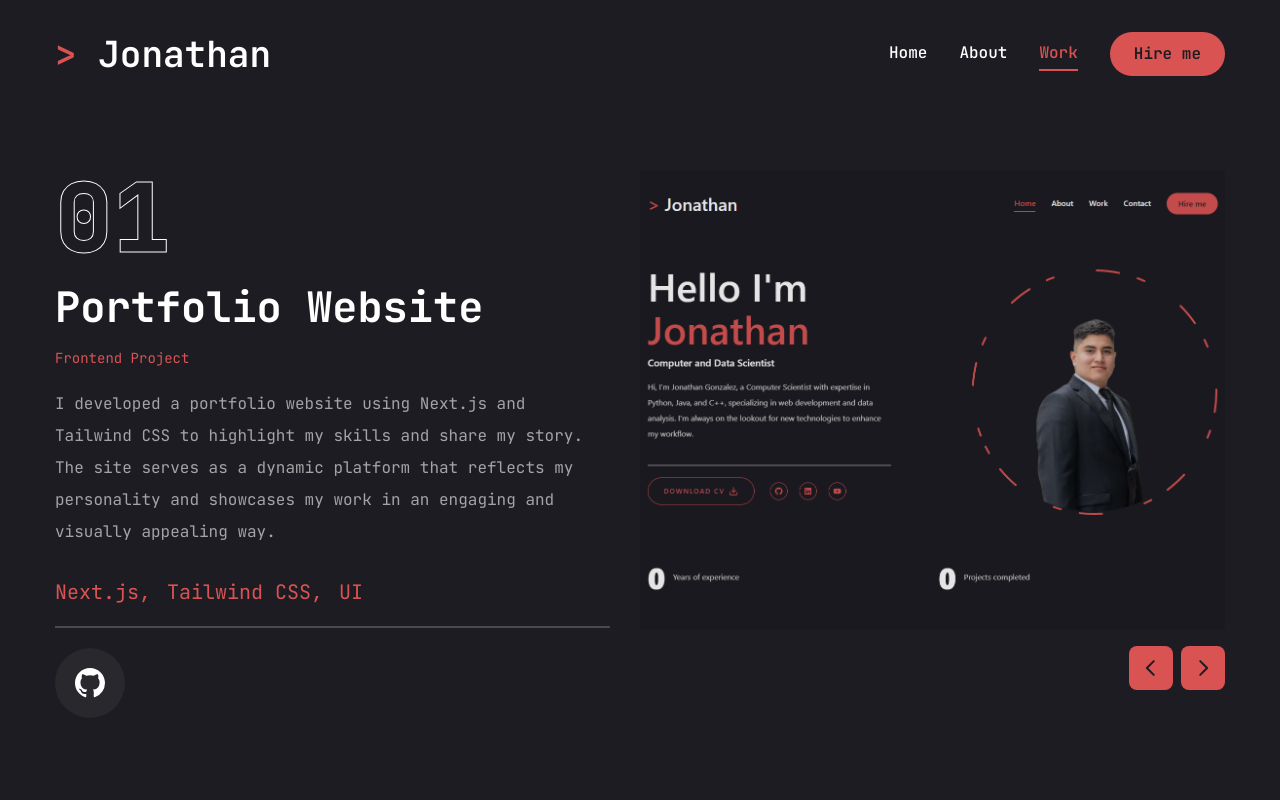
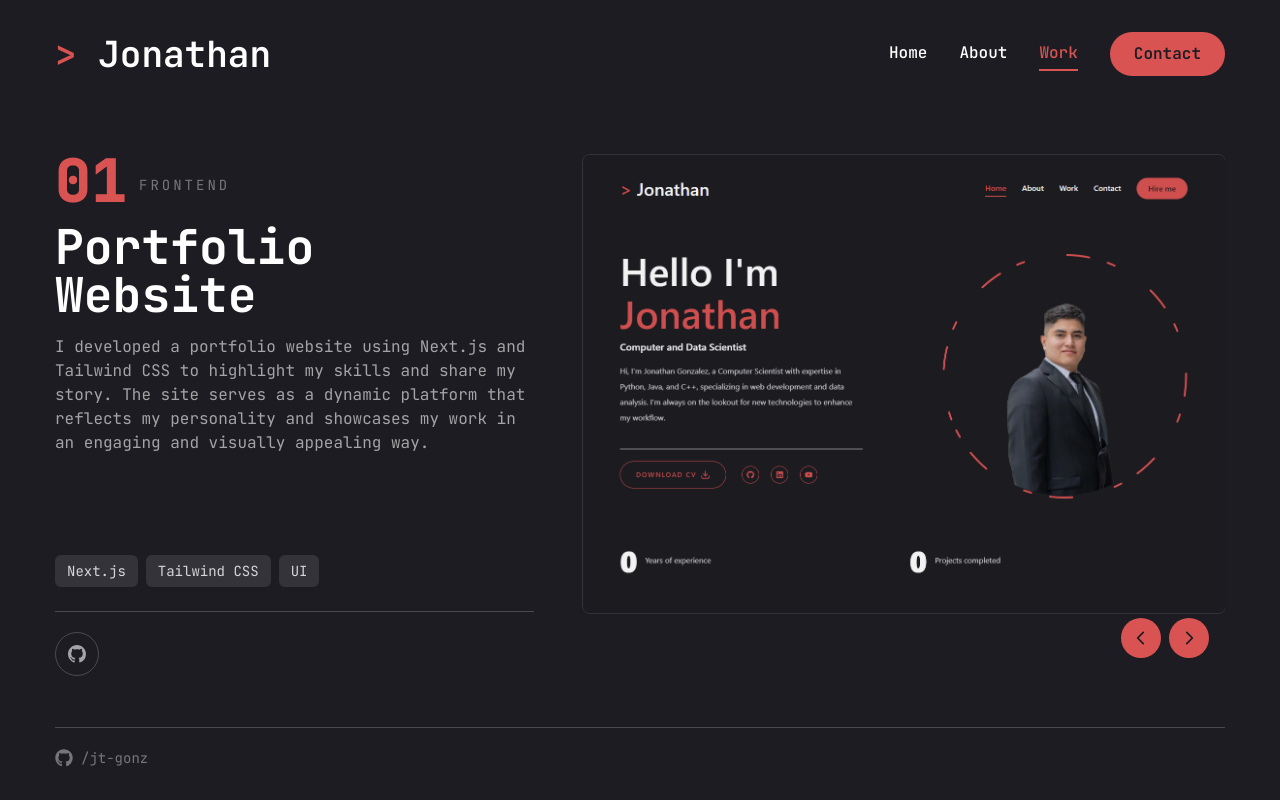
Before and after one commit to JonathanJT109/portfolio, a Next.js app: page /work in a window 1280 px wide. Built offline with nearby package versions, Linux system fonts and the light colour scheme.

Commit message:
Redesign: minimalist-futuristic overhaul across all pages, refactored Stats, mobile nav, and layout consistency

```diff
--- a/app/contact/page.jsx
+++ b/app/contact/page.jsx
@@ -19,20 +19,7 @@ import {
   SelectValue,
 } from "@/components/ui/select"
 
-import { FaPhoneAlt, FaEnvelope } from "react-icons/fa";
-
-const info = [
-  {
-    icon: <FaPhoneAlt />,
-    title: "Phone",
-    description: "(765) 631-3209",
-  },
-  {
-    icon: <FaEnvelope />,
-    title: "Email Address",
-    description: "jonathangon.2014@gmail.com",
-  },
-]
+import { FaEnvelope } from "react-icons/fa";
 
 const Contact = () => {
   const handleSubmit = async (e) => {
@@ -84,25 +71,35 @@ const Contact = () => {
           ease: "easeIn",
         }
       }}
-      className="py-6"
+      className="xl:h-full flex flex-col py-6 xl:py-0"
     >
-      <div className="container mx-auto">
-        <div className="flex flex-col xl:flex-row gap-[30px]">
-          <div className="xl:w-[54%] order-2 xl:order-none">
+      <div className="container mx-auto max-w-[800px]">
+        {/* Header */}
+        <div className="text-center mb-8">
+          <h3 className="text-4xl font-bold text-accent mb-3">Wanna work together?</h3>
+          <p className="text-white/60 max-w-[540px] mx-auto mb-6">
+            If you&apos;re interested in collaborating, please fill out the form below with your details and project ideas.
+          </p>
+          <div className="flex items-center justify-center gap-3 text-white/80">
+            <FaEnvelope className="text-accent text-lg" />
+            <span>jonathangon.2014@gmail.com</span>
+          </div>
+        </div>
+
+        {/* Separator */}
+        <div className="border-t border-white/10 mb-8"></div>
+
+        {/* Form */}
         <form
-              className="flex flex-col gap-4 p-10 bg-[#27272c] rounded-xl"
+          className="flex flex-col gap-5"
           onSubmit={handleSubmit}
         >
-              <h3 className="text-4xl text-accent">Wanna work together?</h3>
-              <p className="text-white/60 mb-2">
-                If you're interested in collaborating, please fill out the form linked below with your details and project ideas.
-              </p>
-              <div className="grid grid-cols-1 md:grid-cols-2 gap-4">
+          <div className="grid grid-cols-1 md:grid-cols-2 gap-5">
             <Input type="firstname" placeholder="First Name" name="name" required />
             <Input type="lastname" placeholder="Last Name" name="lastname" required />
+          </div>
+          <div className="grid grid-cols-1 md:grid-cols-2 gap-5">
             <Input type="email" placeholder="Email Address" name="email" required />
-                <Input type="phone" placeholder="Phone Number" />
-              </div>
             <Select>
               <SelectTrigger className="w-full">
                 <SelectValue placeholder="Select a service" />
@@ -117,40 +114,17 @@ const Contact = () => {
                 </SelectGroup>
               </SelectContent>
             </Select>
+          </div>
           <Textarea
             className="h-[200px]"
             placeholder="Type your message here."
             name="message"
             required
           />
-              <Button size="md" className="mx-auto" type="submit">
+          <Button size="md" className="w-full md:w-auto md:self-end" type="submit">
             Send Message
           </Button>
         </form>
-          </div>
-          <div
-            className="flex-1 flex items-center xl:justify-end order-1
-            xl:order-none mb-8 xl:mb-0 mx-auto"
-          >
-            <ul className="flex flex-col gap-10">
-              {info.map((item, index) => {
-                return (
-                  <li key={index} className="flex items-center gap-6">
-                    <div className="w-[52px] h-[52px] xl:w[72px] xl:h-[72px] bg-[#27272c]
-                      text-accent rounded-md flex items-center justify-center">
-                      <div className="text-[28px]">{item.icon}</div>
-                    </div>
-                    <div className="flex-1">
-                      <p className="text-white/60">{item.title}</p>
-                      <h3 className="lg:text-xl">{item.description}</h3>
-                    </div>
-                  </li>
-                );
-              }
-              )}
-            </ul>
-          </div>
-        </div>
       </div>
     </motion.section>
   );
--- a/app/services/page.jsx
+++ b/app/services/page.jsx
@@ -40,7 +40,7 @@ const services = [
 
 const Services = () => {
   return (
-    <section className="min-h-full flex flex-col justify-center py-12 xl:py-6">
+    <section className="xl:h-full flex flex-col justify-center py-6 xl:py-0">
       <div className="container mx-auto">
         <motion.div
           initial={{ opacity: 0 }}
@@ -76,7 +76,7 @@ const Services = () => {
                   </Link>
                 </div>
                 <h2
-                  className="text-[42px] font-bold leading-none text-white
+                  className="text-4xl font-bold leading-none text-white
                   group-hover:text-accent transition-all duration-500"
                 >
                   {service.title}
--- a/app/work/page.jsx
+++ b/app/work/page.jsx
@@ -1,7 +1,4 @@
 "use client";
-
-// TODO: Fix preview photos
-// TODO: What to do with the arrows? Make the swiper a loop?
 
 import { motion } from "framer-motion"
 import React, { useState } from "react";
@@ -10,6 +7,7 @@ import { Swiper, SwiperSlide } from "swiper/react";
 import "swiper/css"
 
 import { BsArrowUpRight, BsGithub } from "react-icons/bs"
+import { FaGithub } from "react-icons/fa"
 
 import { Tooltip, TooltipContent, TooltipProvider, TooltipTrigger } from "@/components/ui/tooltip";
 
@@ -74,6 +72,10 @@ const projects = [
   },
 ]
 
+const profiles = [
+  { icon: <FaGithub />, label: "/jt-gonz", href: "https://github.com/jt-gonz" },
+]
+
 const Work = () => {
   const [project, setProject] = useState(projects[0]);
 
@@ -93,48 +95,60 @@ const Work = () => {
           ease: "easeIn",
         }
       }}
-      className="min-h-full flex flex-col justify-center py-12
-      xl:px-0"
+      className="xl:h-full flex flex-col"
     >
-      <div className="container mx-auto">
-        <div className="flex flex-col xl:flex-row xl:gap-[30px]">
-          <div
-            className="w-full xl:w-[50%] flex flex-col
-            xl:justify-between order-2 xl:order-none"
-          >
-            <div className="flex flex-col gap-[20px]">
-              <div
-                className="text-8xl leading-none font-extrabold text-transparent
-                text-outline">
+      <div className="container mx-auto xl:flex-1 xl:min-h-0 flex flex-col
+        justify-between py-6 xl:py-0">
+        <div className="flex flex-col xl:flex-row xl:items-center gap-8 xl:gap-12
+          xl:flex-1 xl:min-h-0">
+
+          {/* Left — project info */}
+          <div className="w-full xl:w-[45%] flex flex-col order-2 xl:order-none">
+            {/* Number + category */}
+            <div className="flex items-center gap-3 mb-3">
+              <span className="text-accent font-extrabold text-5xl xl:text-6xl leading-none">
                 {project.num}
+              </span>
+              <span className="text-xs xl:text-sm uppercase tracking-[3px] text-white/40 mt-2">
+                {project.category}
+              </span>
             </div>
-              <h2
-                className="text-[42px] font-bold leading-none text-white
-                  hover:text-accent transition-all duration-500 capitalize"
-              >
+
+            {/* Title */}
+            <h2 className="text-3xl xl:text-5xl font-bold leading-tight text-white mb-4">
               {project.title}
             </h2>
-              <span className="text-accent text-sm">{project.category} Project</span>
-              <p className="text-white/60 xl:min-h-[170px]">{project.description}</p>
-              <ul className="flex gap-4">
-                {project.stack.map((item, index) => {
-                  return (
-                    <li key={index} className="text-xl text-accent">
+
+            {/* Description */}
+            <p className="text-white/60 text-sm xl:text-base leading-relaxed mb-5
+              xl:min-h-[200px]">
+              {project.description}
+            </p>
+
+            {/* Tech stack tags */}
+            <div className="flex flex-wrap gap-2 mb-6">
+              {project.stack.map((item, index) => (
+                <span
+                  key={index}
+                  className="text-xs xl:text-sm bg-white/10 text-white/80 px-3 py-1.5 rounded-md"
+                >
                   {item.name}
-                      {index !== project.stack.length - 1 && ", "}
-                    </li>
-                  )
-                })}
-              </ul>
-              <div className="border border-white/20"></div>
-              <div className="flex items-center gap-4">
-                {project.live !== "" && <Link href={project.live} target="_blank">
+                </span>
+              ))}
+            </div>
+
+            {/* Separator + links */}
+            <div className="border-t border-white/20 mb-5"></div>
+            <div className="flex items-center gap-3">
+              {project.live !== "" && (
+                <Link href={project.live} target="_blank">
                   <TooltipProvider delayDuration={100}>
                     <Tooltip>
-                      <TooltipTrigger className="w-[70px] h-[70px] rounded-full
-                        bg-white/5 flex justify-center items-center group">
-                        <BsArrowUpRight className="text-white text-3xl
-                          group-hover:text-accent"/>
+                      <TooltipTrigger className="w-[44px] h-[44px] rounded-full
+                        border border-white/20 flex justify-center items-center group
+                        hover:border-accent transition-all duration-300">
+                        <BsArrowUpRight className="text-white/60 text-lg
+                          group-hover:text-accent transition-colors duration-300"/>
                       </TooltipTrigger>
                       <TooltipContent>
                         <p>Live project</p>
@@ -142,15 +156,16 @@ const Work = () => {
                     </Tooltip>
                   </TooltipProvider>
                 </Link>
-                }
-
-                {project.github !== "" && <Link href={project.github} target="_blank">
+              )}
+              {project.github !== "" && (
+                <Link href={project.github} target="_blank">
                   <TooltipProvider delayDuration={100}>
                     <Tooltip>
-                      <TooltipTrigger className="w-[70px] h-[70px] rounded-full
-                        bg-white/5 flex justify-center items-center group">
-                        <BsGithub className="text-white text-3xl
-                          group-hover:text-accent"/>
+                      <TooltipTrigger className="w-[44px] h-[44px] rounded-full
+                        border border-white/20 flex justify-center items-center group
+                        hover:border-accent transition-all duration-300">
+                        <BsGithub className="text-white/60 text-lg
+                          group-hover:text-accent transition-colors duration-300"/>
                       </TooltipTrigger>
                       <TooltipContent>
                         <p>GitHub Repository</p>
@@ -158,44 +173,63 @@ const Work = () => {
                     </Tooltip>
                   </TooltipProvider>
                 </Link>
-                }
-
+              )}
             </div>
           </div>
-          </div>
-          <div className="w-full xl:w-[50%]">
+
+          {/* Right — image slider */}
+          <div className="w-full xl:w-[55%] order-1 xl:order-none">
             <Swiper
               spaceBetween={30}
               slidesPerView={1}
               speed={500}
-              className="xl:h-[520px] mb-12"
+              className="xl:h-[520px]"
               onSlideChange={handleSlideChange}
             >
-              {projects.map((project, index) => {
+              {projects.map((proj, index) => {
                 return (
                   <SwiperSlide key={index} className="w-full">
-                    <div className="h-[460px] relative group flex justify-center
-                      items-center bg-pink-50/20">
-                      <div className="absolute top-0 bottom-0 w-full h-full
-                        bg-black/10 z-10"></div>
-                      <div className="relative w-full h-full">
+                    <div className="h-[300px] xl:h-[460px] relative rounded-lg overflow-hidden
+                      border border-white/10">
+                      <div className="absolute inset-0 bg-black/5 z-10"></div>
                       <Image
-                          src={project.image}
+                        src={proj.image}
                         fill
                         className="object-cover"
-                          alt=""
+                        alt={proj.title}
                       />
-                      </div>
                     </div>
                   </SwiperSlide>
                 );
               })}
-              <WorkSliderBtns containerStyles="flex gap-2 absolute right-0
+              <WorkSliderBtns
+                containerStyles="flex gap-2 absolute right-0
                   bottom-[calc(50%_-_22px)] xl:bottom-0 z-20 w-full justify-between
-                xl:w-max xl:justify-none" btnStyles="bg-accent hover:bg-accent-hover
-                text-primary text-[22px] w-[44px] h-[44px] flex justify-center
-                items-center transition-all xl:rounded-lg"/>
+                  xl:w-max xl:justify-none xl:right-4 xl:bottom-4"
+                btnStyles="bg-accent hover:bg-accent-hover text-primary text-[18px]
+                  w-[40px] h-[40px] flex justify-center items-center transition-all
+                  rounded-full"
+              />
             </Swiper>
+          </div>
+        </div>
+
+        {/* Bottom zone — profiles */}
+        <div className="xl:pb-8 mt-8 xl:mt-0 pt-2">
+          <div className="border-t border-white/20 mb-5"></div>
+          <div className="flex items-center gap-6">
+            {profiles.map((profile, index) => (
+              <Link
+                key={index}
+                href={profile.href}
+                target="_blank"
+                className="flex items-center gap-2 text-white/40 hover:text-accent
+                  transition-colors duration-300 text-sm"
+              >
+                <span className="text-lg">{profile.icon}</span>
+                <span>{profile.label}</span>
+              </Link>
+            ))}
           </div>
         </div>
       </div>
--- a/components/Header.jsx
+++ b/components/Header.jsx
@@ -5,7 +5,7 @@ import MobileNav from './MobileNav';
 
 const Header = () => {
     return (
-        <header className="py-8 text-white">
+        <header className="py-6 xl:py-8 text-white">
             <div className="container mx-auto flex justify-between items-center">
                 {/* logo */}
                 <Link href="/">
@@ -19,7 +19,7 @@ const Header = () => {
                 <div className="hidden xl:flex items-center gap-8">
                     <Nav />
                     <Link href="/contact">
-                        <Button>Hire me</Button>
+                        <Button>Contact</Button>
                     </Link>
                 </div>
 
--- a/tailwind.config.js
+++ b/tailwind.config.js
@@ -9,7 +9,10 @@ module.exports = {
     theme: {
         container: {
             center: true,
-            padding: "15px",
+            padding: {
+                DEFAULT: "20px",
+                sm: "15px",
+            },
         },
         screens: {
             sm: "640px",
```
Also changed, not shown: app/about/page.jsx (+4 -9 lines), app/page.jsx (+36 -42 lines), components/MobileNav.jsx (+5 -2 lines), components/Stats.jsx (+5 -9 lines). Lines whose indentation alone changed are shown as unchanged.
